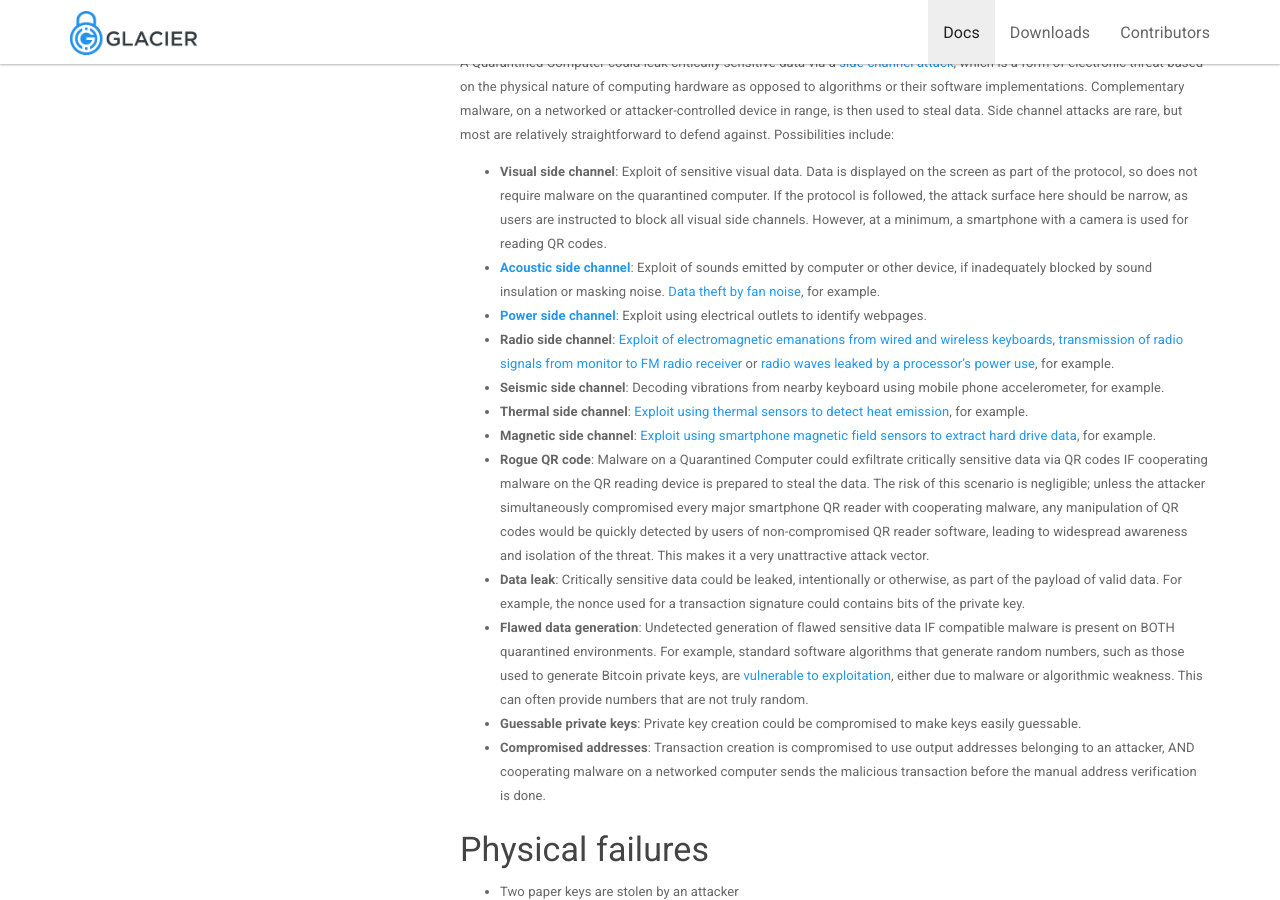
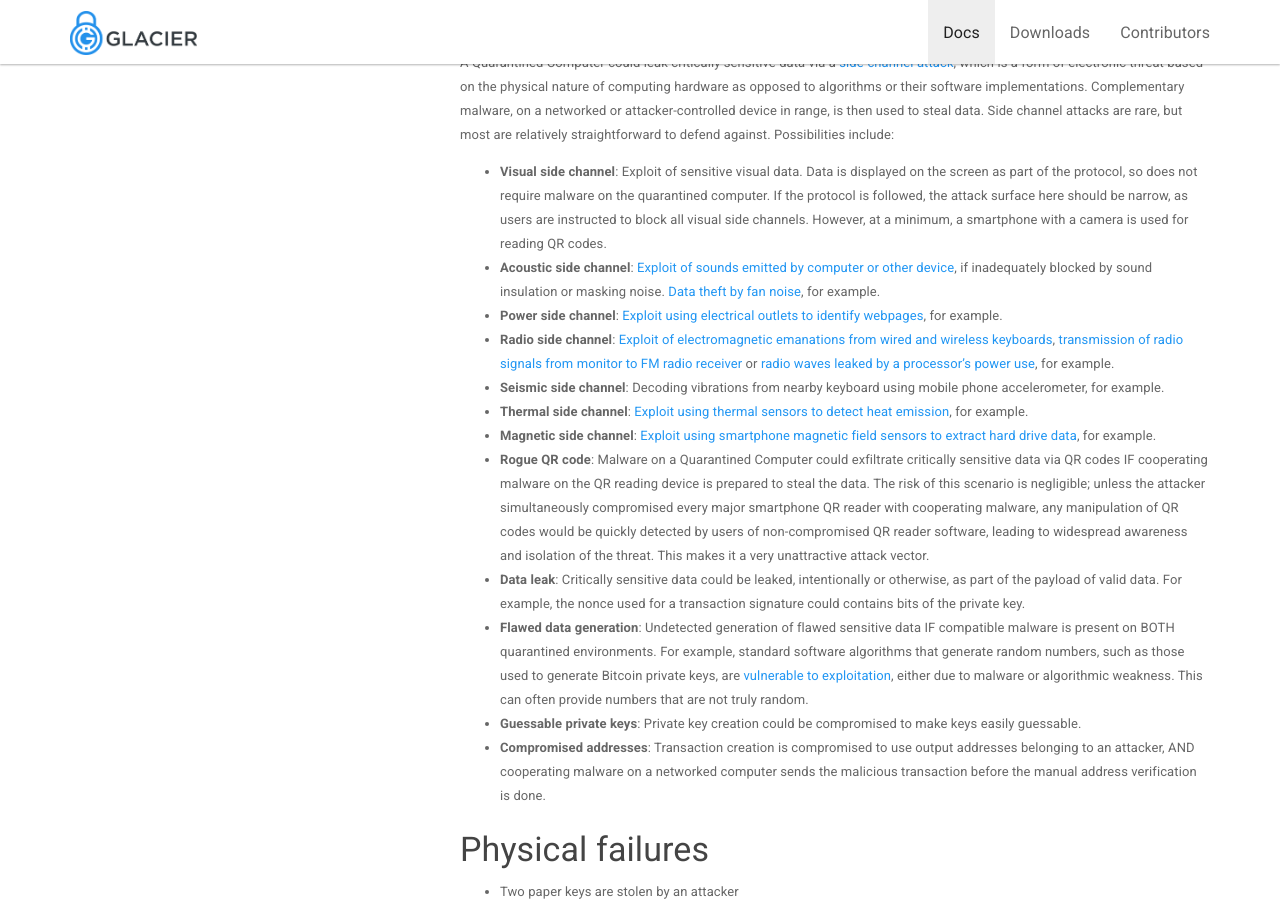
Before and after one commit to GlacierProtocol/glacierprotocol.github.io, a Jekyll site: the page built from _docs/protocol-vulnerabilities/attack-surface.md, in a window 1280 px wide and 900 px high, scrolled down 1422 px. Built offline with Jekyll 4.4.1, drawn with Linux system fonts in a browser that asks for light colours; nearby versions of some CDN libraries.

Commit message:
Description links made consistent

```diff
--- a/_docs/protocol-vulnerabilities/attack-surface.md
+++ b/_docs/protocol-vulnerabilities/attack-surface.md
@@ -75,11 +75,9 @@ include:
   If the protocol is followed, the attack surface here should be narrow, as users are
   instructed to block all visual side channels. However, at a minimum, a smartphone with a
   camera is used for reading QR codes.
-  * **[Acoustic side channel](https://en.wikipedia.org/wiki/Acoustic_cryptanalysis)**:
-  Exploit of sounds emitted by computer or other device, if
+  * **Acoustic side channel**: [Exploit of sounds emitted by computer or other device](https://en.wikipedia.org/wiki/Acoustic_cryptanalysis), if
   inadequately blocked by sound insulation or masking noise. [Data theft by fan noise](https://www.wired.com/2016/06/clever-attack-uses-sound-computers-fan-steal-data), for example.
-  * **[Power side channel](https://sharps.org/wp-content/uploads/CLARK-ESORICS13.pdf)**:
-  Exploit using electrical outlets to identify webpages.
+  * **Power side channel**: [Exploit using electrical outlets to identify webpages](https://sharps.org/wp-content/uploads/CLARK-ESORICS13.pdf), for example.
   * **Radio side channel**: [Exploit of electromagnetic emanations from wired and wireless
   keyboards](https://www.usenix.org/legacy/event/sec09/tech/full_papers/vuagnoux.pdf),
   [transmission of radio signals from monitor to FM radio receiver](https://cyber.bgu.ac.il/content/how-leak-sensitive-data-isolated-computer-air-gap-near-mobile-phone-airhopper)
```
